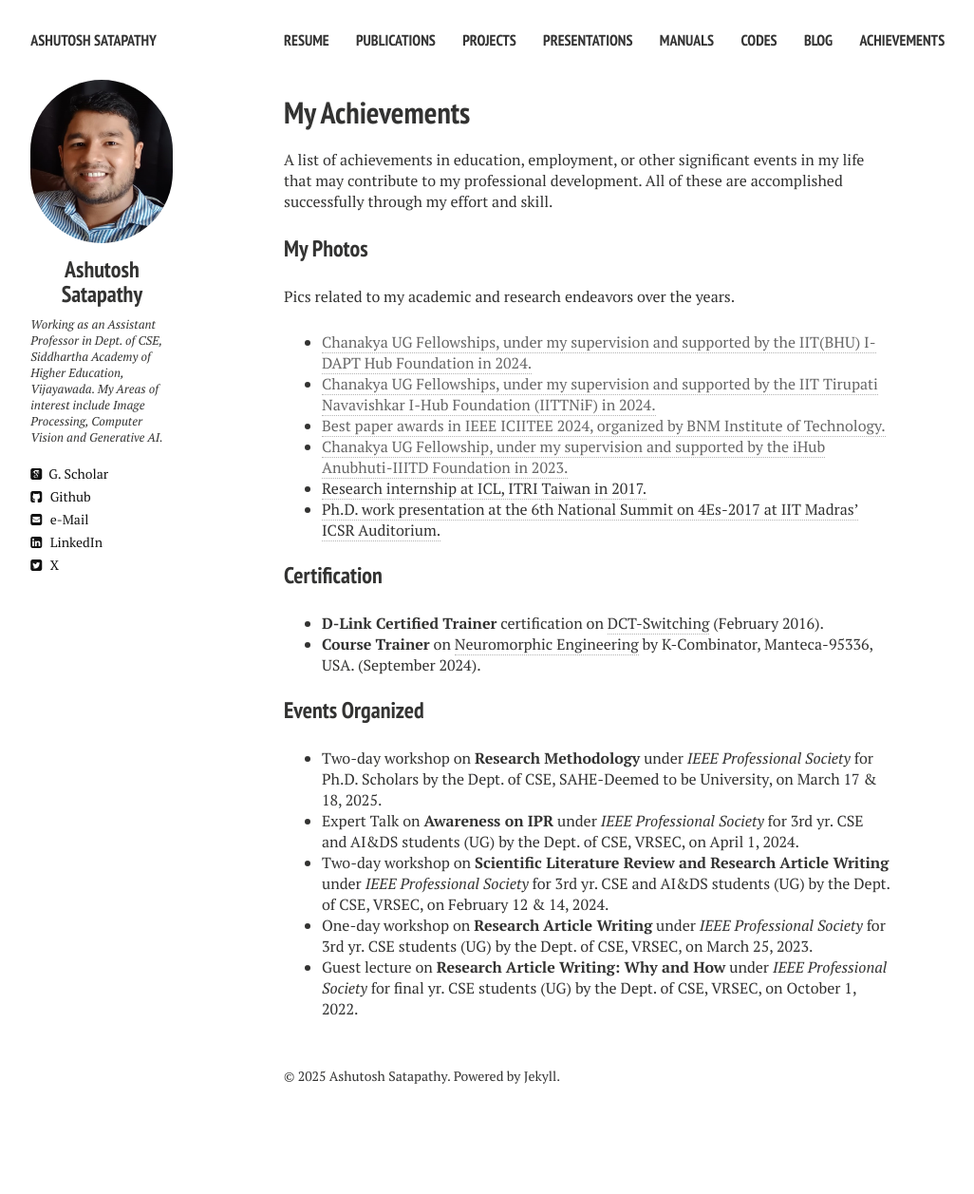
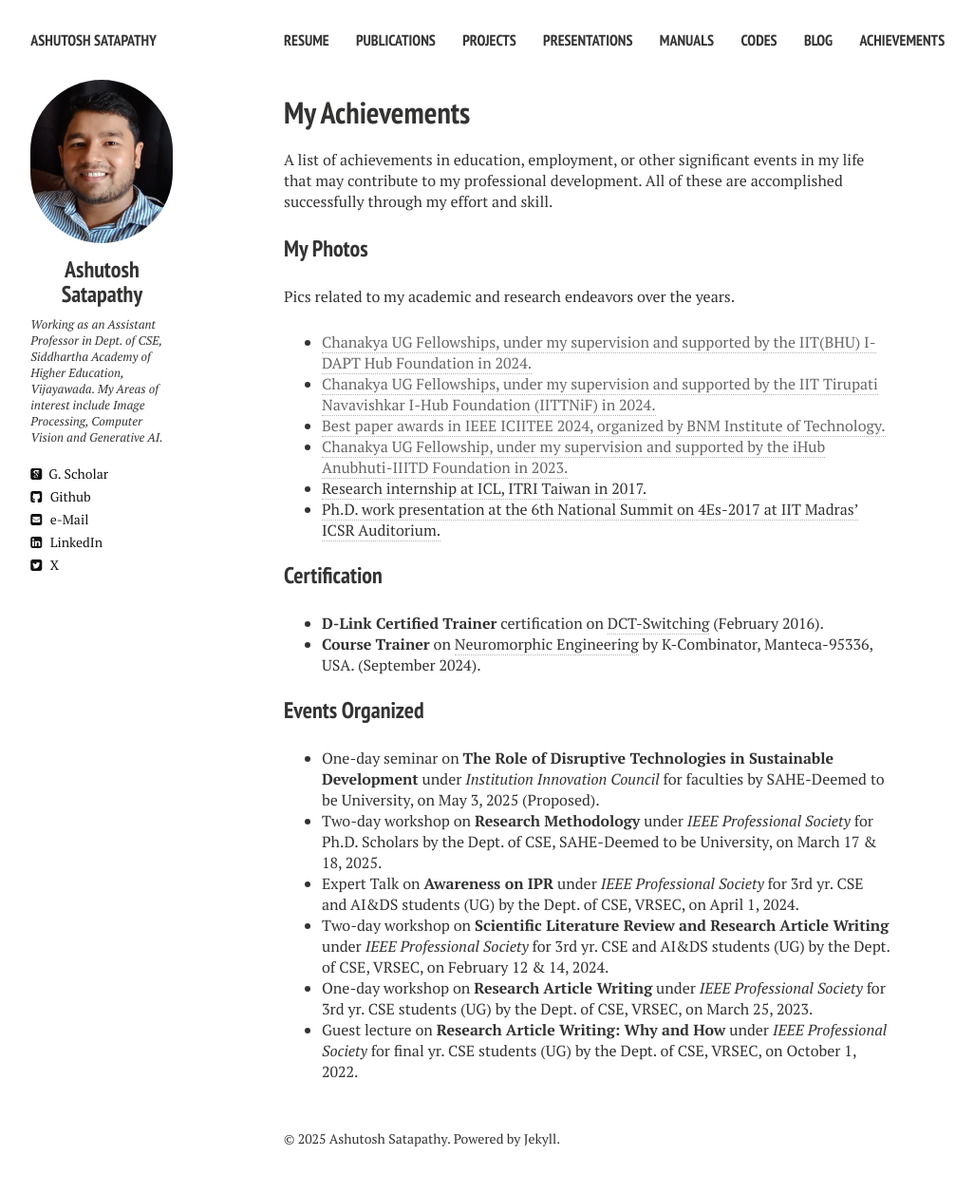
Before and after one commit to ashutoshsatapathy1990/ashutoshsatapathy1990.github.io, a Jekyll site: the page built from achievement.md, in a window 1280 px wide. Shown: the whole page at 95% size, without its empty margins (21-1047 px from the left). Built offline with Jekyll 4.4.1, drawn with Linux system fonts in a browser that asks for light colours; nearby versions of some CDN libraries; before the commit the page ends 1191 px from its top, so only the background shows below that.

Commit message:
Update achievement.md

```diff
--- a/achievement.md
+++ b/achievement.md
@@ -26,6 +26,7 @@ Pics related to my academic and research endeavors over the years.
 
 ### Events Organized
 
+* One-day seminar on **The Role of Disruptive Technologies in Sustainable Development** under _Institution Innovation Council_ for faculties by SAHE-Deemed to be University, on May 3, 2025 (Proposed).
 * Two-day workshop on **Research Methodology** under _IEEE Professional Society_ for Ph.D. Scholars by the Dept. of CSE, SAHE-Deemed to be University, on March 17 & 18, 2025.
 * Expert Talk on **Awareness on IPR** under _IEEE Professional Society_ for 3rd yr. CSE and AI&DS students (UG) by the Dept. of CSE, VRSEC, on April 1, 2024.
 * Two-day workshop on **Scientific Literature Review and Research Article Writing** under _IEEE Professional Society_ for 3rd yr. CSE and AI&DS students (UG) by the Dept. of CSE, VRSEC, on February 12 & 14, 2024.
```
